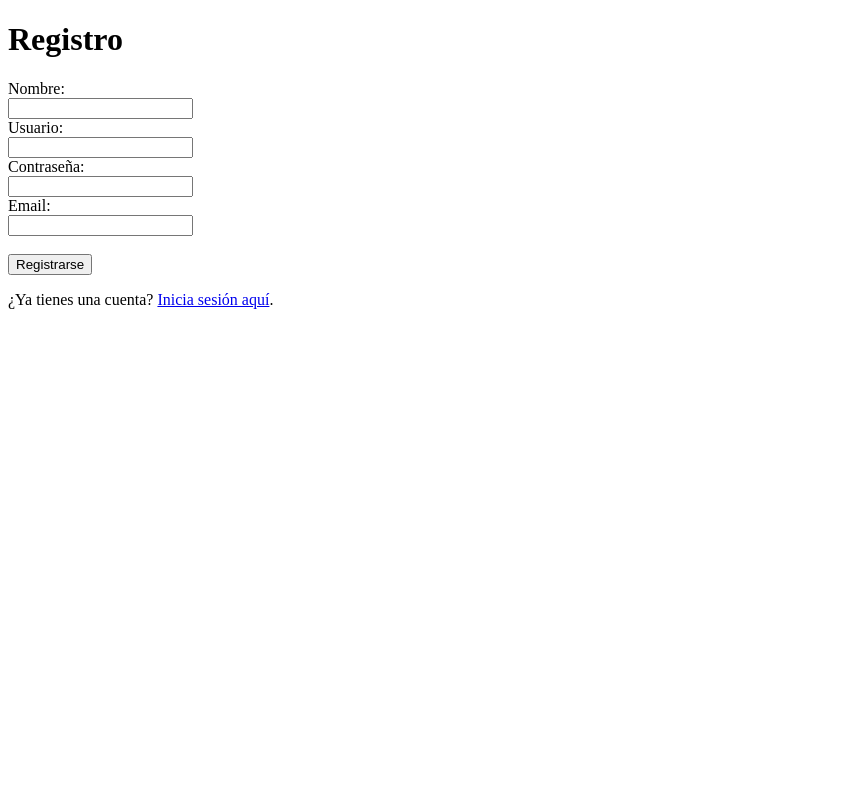
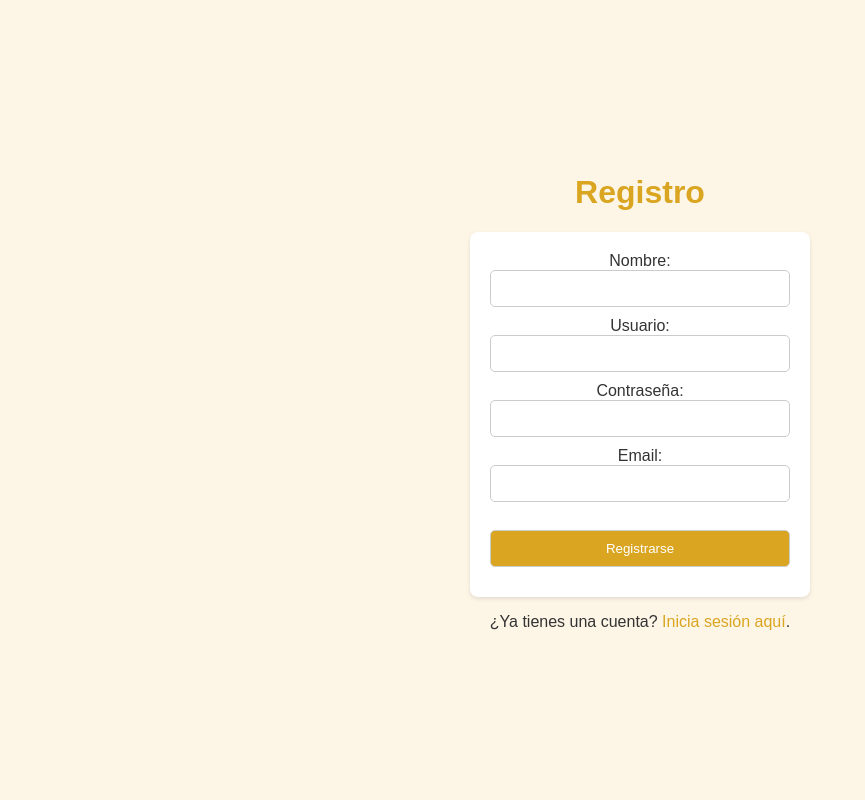
Before and after one commit to caniza1es/SMARTLUNCH, a Flask app: page /registro in a window 1280 px wide. Shown: the whole page, without its empty margins (0-865 px from the left). Run offline with Flask 3, Linux system fonts and the light colour scheme.

Commit message:
Add files via upload

```diff
--- a/app/app.py
+++ b/app/app.py
@@ -1,9 +1,13 @@
 from flask import Flask
-from controllers.user_controller import login, register, login_user, logout, user_panel, favicon
+from controllers.user_controller import login, register, login_user, logout, user_panel, favicon,send_from_directory
 from config import SECRET_KEY
 
 app = Flask(__name__)
 app.secret_key = SECRET_KEY
+
+@app.route('/static/<path:path>')
+def send_static(path):
+    return send_from_directory('static', path)
 
 #reglas de URL para las diferentes vistas
 app.add_url_rule('/', 'login', login)
--- a/app/templates/registro.html
+++ b/app/templates/registro.html
@@ -5,8 +5,65 @@
     <meta name="viewport" content="width=device-width, initial-scale=1.0">
     <link rel="shortcut icon" type="image/x-icon" href="/favicon.ico">
     <title>Registro</title>
+    <style>
+        body {
+            font-family: Arial, sans-serif;
+            background-color: #FDF5E6;
+            color: #333;
+            margin: 0;
+            padding: 0;
+            display: flex;
+            justify-content: center;
+            align-items: center;
+            height: 100vh;
+        }
+        .container {
+            text-align: center;
+        }
+        h1 {
+            color: #DAA520;
+        }
+        form {
+            background-color: white;
+            padding: 20px;
+            border-radius: 8px;
+            box-shadow: 0 2px 4px rgba(0, 0, 0, 0.1);
+            width: 300px;
+            margin: auto;
+        }
+        input[type="text"],
+        input[type="password"],
+        input[type="email"],
+        input[type="submit"] {
+            width: 100%;
+            padding: 10px;
+            margin-bottom: 10px;
+            border: 1px solid #ccc;
+            border-radius: 5px;
+            box-sizing: border-box;
+        }
+        input[type="submit"] {
+            background-color: #DAA520;
+            color: white;
+            cursor: pointer;
+        }
+        input[type="submit"]:hover {
+            background-color: #B8860B;
+        }
+        p {
+            text-align: center;
+        }
+        a {
+            color: #DAA520;
+            text-decoration: none;
+        }
+        a:hover {
+            text-decoration: underline;
+        }
+    </style>
 </head>
 <body>
+    <div class="container">
         <h1>Registro</h1>
         {% if error %}
         <p style="color: red;">{{ error }}</p>
@@ -23,5 +80,6 @@
             <input type="submit" value="Registrarse">
         </form>
         <p>¿Ya tienes una cuenta? <a href="/inicio_sesion">Inicia sesión aquí</a>.</p>
+    </div>
 </body>
 </html>
```
Also changed, not shown: app/templates/inicio_sesion.html (+64 -0 lines), app/templates/panel_usuario.html (+58 -0 lines), app/static/favicon.ico (added), app/static/monterosso.png (added), app/templates/monterosso.png (added). Lines whose indentation alone changed are shown as unchanged.
